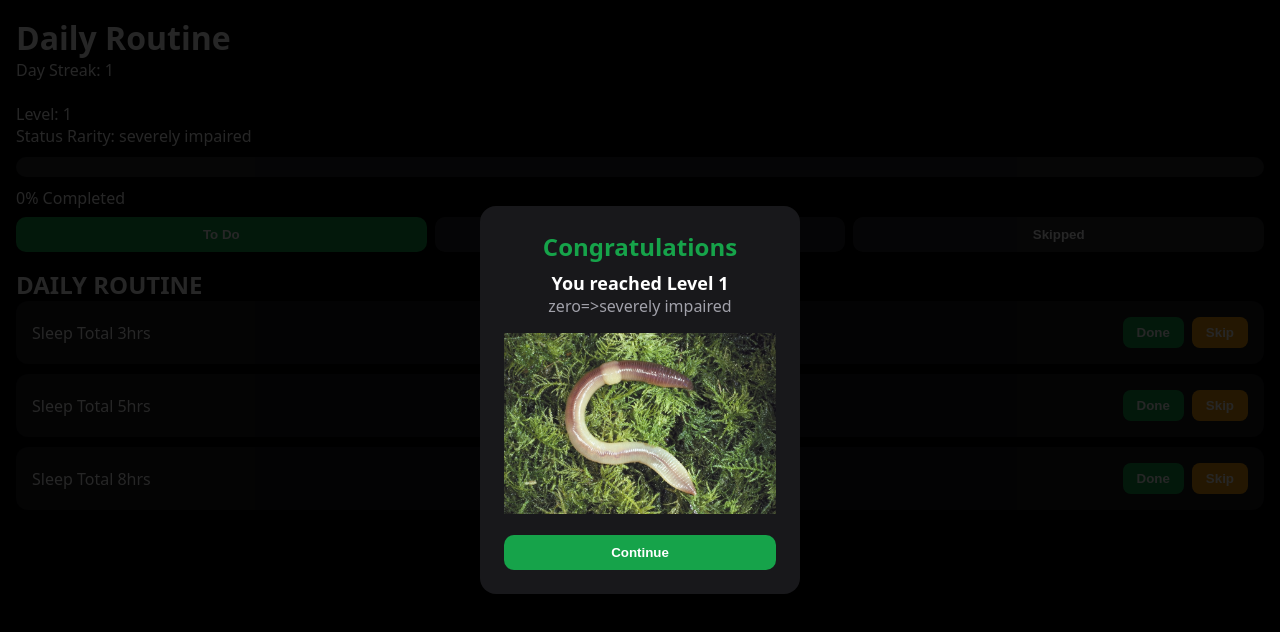
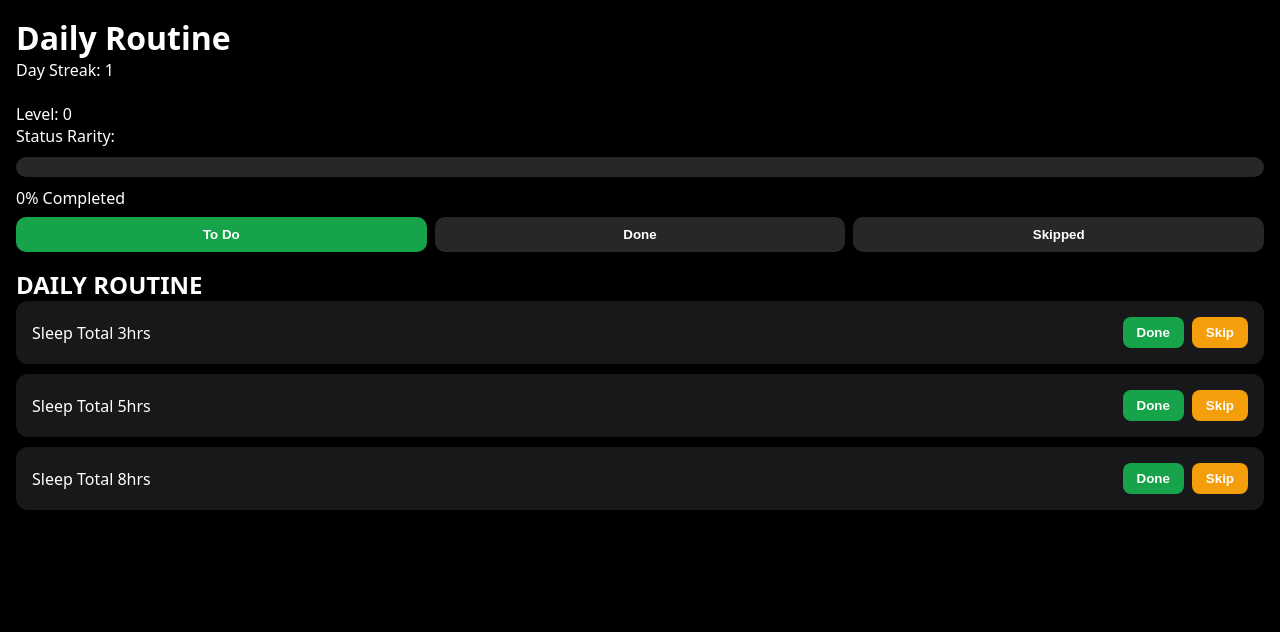
Before and after one commit to HearnsMori/myimprovements, a Next.js app: page / in a window 1280 px wide. Shown: the top 632 px of the page. Built offline with nearby package versions, Linux system fonts and the light colour scheme.

Commit message:
feat: added new routine

```diff
--- a/src/app/page.tsx
+++ b/src/app/page.tsx
@@ -71,8 +71,9 @@ const routineData = [
 
             //Wakup Warmup
             { label: "Making Amethyst Morning Feel Good", type: "done" },
+            { label: "Express Gratitude to Amethyst through Transparency", type: "done" },
             { label: "Warm-up 7mins", type: "done" },
-            { label: "Neck Warm-up 2mins", type: "done" },
+            { label: "Warm-up Neck 2mins", type: "done" },
 
             //Facial Appearance + Bed Hygiene
             { label: "Neck Curl Set 1", type: "done" },
@@ -96,9 +97,12 @@ const routineData = [
             //Facial Hygiene
             { label: "Drink 1 Glass Set 1", type: "count", unit: "glass" },
             { label: "Light Exposure", type: "done" },
-            { label: "Wash Face (Cleanser) Set 1", type: "done" },
+            { label: "Wash Face Set 1", type: "done" },
+            { label: "Use Cleanser Set 1", type: "done" },
+            { label: "Apply Vitamin C Serum Set 1", type: "done" },
             { label: "Apply Moisturizer Set 1", type: "done" },
             { label: "Apply Sunscreen", type: "done" },
+            { label: "Use Jade Roller for 10m Set 1", type: "done" },
             { label: "Drink 1 Glass Set 2", type: "count", unit: "glass" },
             { label: "Brush Teeth Set 1", type: "done" },
 
@@ -169,6 +173,14 @@ const routineData = [
 
             //Hygiene + Food
             { label: "Take Shower", type: "done" },
+            { label: "Exercise the Chick Set 1", type: "done" },
+            { label: "Exercise the Eye Set 1", type: "done" },
+            { label: "Exercise the Chick Set 1", type: "done" },
+            { label: "Exercise the Eye Set 2", type: "done" },
+            { label: "Exercise the Chick Set 2", type: "done" },
+            { label: "Exercise the Eye Set 3", type: "done" },
+            { label: "Exercise the Chick Set 3", type: "done" },
+            { label: "Use Gua Sha", type: "done" },
             { label: "Drink 1/4 Glass Set 22", type: "count", unit: "glass" },
             { label: "Other Hygiene Set 1", type: "done" },
             { label: "Drink 1/4 Glass Set 23", type: "count", unit: "glass" },
@@ -225,6 +237,8 @@ const routineData = [
             { label: "Drink 1/8 Glass Set 39", type: "count", unit: "glass" },
 
             //Total Water Drinked 8.5
+            { label: "Make Amethyst Afternoon Feel Good", type: "done" },
+            { label: "Show Progress to Amethyst through Novelty  Preplan", type: "done" },
 
             //Work Cycle
             { label: "Work 30m Set 9", type: "done" },
@@ -272,13 +286,17 @@ const routineData = [
 
             //Night Routine
             { label: "Clean Environment", type: "done" },
-            { label: "Wash Face (Cleanser) Set 2", type: "done" },
+            { label: "Wash Face Set 2", type: "done" },
+            { label: "Use Cleanser Set 2", type: "done" },
+            { label: "Apply Vitamin C Serum Set 2", type: "done" },
             { label: "Apply Moisturizer Set 2", type: "done" },
+            { label: "Use Jade Roller for 10m Set 2", type: "done" },
             { label: "Brush Teeth Set 2", type: "done" },
             { label: "Other Hygiene Set 2", type: "done" },
 
             //Her
             { label: "Make Amethyst Night Feel Good", type: "done" },
+            { label: "Show Emotional Security to Amethyst but with Safe Unknown", type: "done" },
 
             { label: "Stretch + Diaphragm Breathing", type: "done" },
             { label: "Read Books Until Sleepy", type: "done" },
@@ -327,8 +345,8 @@ export default function DailyRoutine() {
             setSkippedState({});
         } else {
             //Uncomment the two below when reset
-            //localStorage.removeItem(STORAGE_KEY);
-            //localStorage.removeItem(SKIPPED_KEY);
+            localStorage.removeItem(STORAGE_KEY);
+            localStorage.removeItem(SKIPPED_KEY);
 
             const saved = localStorage.getItem(STORAGE_KEY);
             const skipped = localStorage.getItem(SKIPPED_KEY);
@@ -361,13 +379,53 @@ export default function DailyRoutine() {
     // Calculate progress
     const totalTasks = routineData.reduce((sum, section) => sum + section.items.length, 0);
     const completedTasks = Object.values(state).filter(Boolean).length;
-    const maxLevel = 100/37.3737;
-    const exponent = 0.5;
+    const MAX_LEVEL = 24;
+    const MAX_PER_SEC = 500000;
+    const maxLevel = 100/MAX_LEVEL;
+    const exponent = 0.6;
     const progressPercent = 100 * Math.pow(completedTasks / totalTasks, exponent);
+
+    // level
     const level = Math.min(
-        37,
-        Math.max(1, Math.floor(progressPercent / maxLevel))
+        MAX_LEVEL,
+        Math.max(0, Math.floor(progressPercent / maxLevel))
     );
+
+    const levelNotRound = Math.min(
+        MAX_LEVEL,
+        Math.max(0, progressPercent / maxLevel)
+    );
+
+    const levelToHourlySalary = (clevel: number) => {
+        if (clevel === 1) return 0.000000025*60*60*24;
+        if (clevel === 2) return 0.00000025*60*60*24;
+        if (clevel === 3) return 0.0000025*60*60*24;
+        if (clevel === 4) return 0.000025*60*60*24;
+        if (clevel === 5) return 0.00025*60*60*24;
+        if (clevel === 6) return 0.00125*60*60*24;
+        if (clevel === 7) return 0.0025*60*60*24;
+        if (clevel === 8) return 0.005*60*60*24;
+        if (clevel === 9) return 0.01*60*60*24;
+        if (clevel === 10) return 0.5*60*60*24;
+        if (clevel === 11) return 1*60*60*24;
+        if (clevel === 12) return 2.5*60*60*24;
+        if (clevel === 13) return 5*60*60*24;
+        if (clevel === 14) return 25*60*60*24;
+        if (clevel === 15) return 50*60*60*24;
+        if (clevel === 16) return 100*60*60*24;
+        if (clevel === 17) return 200*60*60*24;
+        if (clevel === 18) return 1500*60*60*24;
+        if (clevel === 19) return 3500*60*60*24;
+        if (clevel === 20) return 7500*60*60*24;
+        if (clevel === 21) return 60000*60*60*24;
+        if (clevel === 22) return 120000*60*60*24;
+        if (clevel === 23) return 250000*60*60*24;
+        if (clevel === 24) return 500000*60*60*24;
+    }
+
+    // hourly salary
+    const hourlySalary = levelToHourlySalary(level);
+
     useEffect(() => {
         if (level > currentLevel) {
             const rank = rankingData.find(r => r.level === level) || null;
@@ -463,6 +521,8 @@ export default function DailyRoutine() {
         Level: {`${level}`}
         <br/>
         Status Rarity: {leveledUpRank?.name}
+        <br/>
+        {/*Income per hour: {hourlySalary} Php*/}
         {/* Progress Bar */}
         <div style={styles.progressContainer}>
         <div style={{ ...styles.progressBar, width: `${(progressPercent % maxLevel)/maxLevel * 100}%` }} />
```
